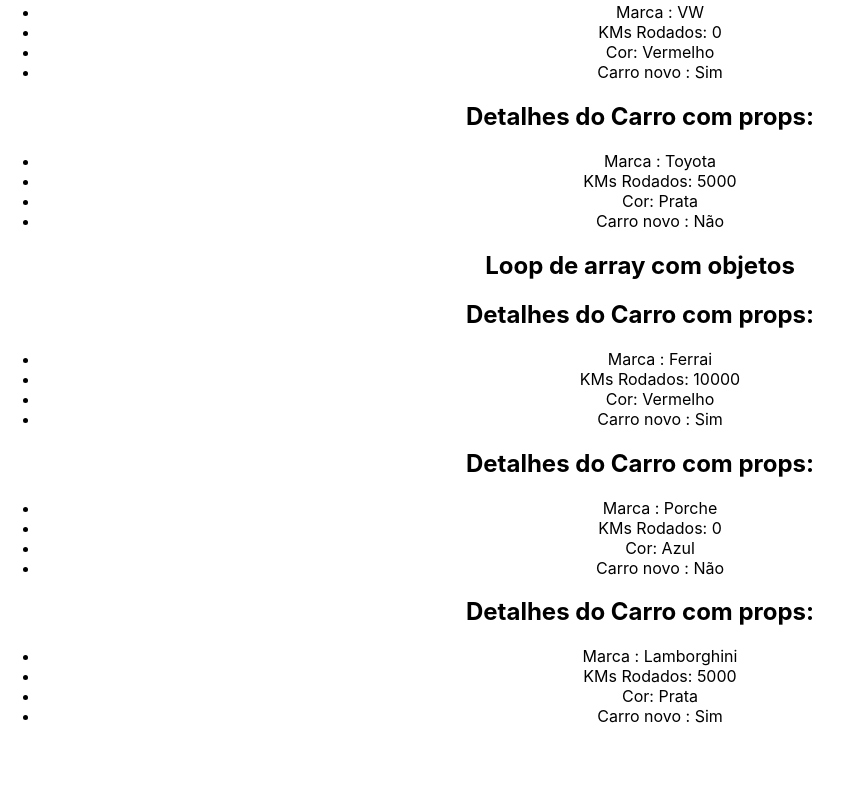
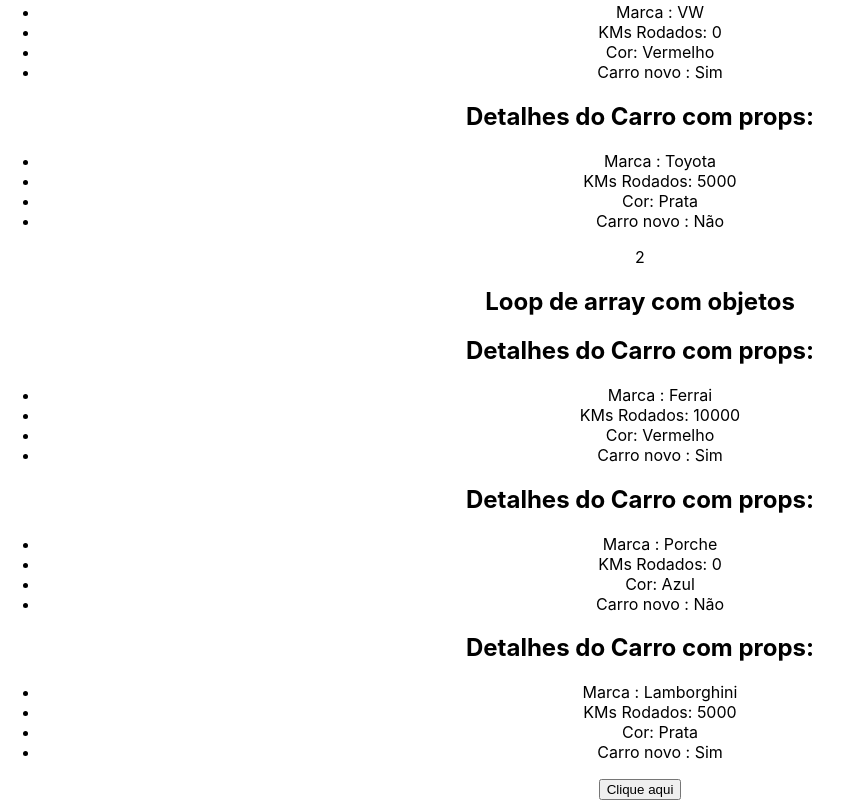
Before and after one commit to Lucas-ltda/react-basic, a React (Create React App) app in the folder secao3/avancado/: page / in a window 1280 px wide. Shown: the part 1922-2722 px from the top of the page, without its empty margins (0-852 px from the left). Before the commit the page ends 2664 px from the top, so only its background shows below. Built offline with nearby package versions, Linux system fonts and the light colour scheme.

Commit message:
3.50  - Função como prop

```diff
--- a/secao3/avancado/src/App.js
+++ b/secao3/avancado/src/App.js
@@ -1,6 +1,7 @@
 import logo from './logo.svg';
 import './App.css';
 import ShowUserName from './components/ShowUserName';
+import ExecuteFunction from './components/ExecuteFunction';
 import CarDetails from './components/CarDetails';
 import ListRender from './components/ListRender';
 import CondicionalRender from './components/CondicionalRender';
@@ -16,6 +17,9 @@
     { id: 3, brand: "Lamborghini", km: 5000, color: "Prata", newCar: false }
   ];
 
+  function eventClick(){
+    window.alert("Evento do componente pai sendo executado")
+  }
 
   return (
     <div className="App">
@@ -54,11 +58,12 @@
       <CarDetails brand = "Toyota" km = {5000} color = "Prata" newCar ={false} />
     </div>
     {/* loop de array de objetos  */}
-    <div>
+    <div>2
       <h2>Loop de array com objetos</h2>
       {
         cars.map((car) =>(
           <CarDetails
+          key = {car.id}
           brand = {car.brand}
           km = {car.km}
           color = {car.color}
@@ -66,6 +71,9 @@
         ))
       }
     </div>
+
+    <ExecuteFunction myFunction = {eventClick} />
+
   </div>
 
   );
--- /dev/null
+++ b/secao3/avancado/src/components/ExecuteFunction.js
@@ -0,0 +1,11 @@
+
+
+const ExecuteFunction = ({myFunction})=>{
+    return(
+        <div>
+            <button onClick={myFunction}>Clique aqui</button>
+        </div>
+    )
+}
+
+export default ExecuteFunction;
--- a/secao3/avancado/src/components/ShowUserName.js
+++ b/secao3/avancado/src/components/ShowUserName.js
@@ -1,6 +1,6 @@
 
 
-const showUserName = (props) =>{
+const ShowUserName = (props) =>{
     return(
         <div>
             <h2> Esse é o nome do usuario com sendo exibido com props: {props.name}</h2>
@@ -8,4 +8,4 @@
     )
 }
 
-export default showUserName;
+export default ShowUserName;
```
